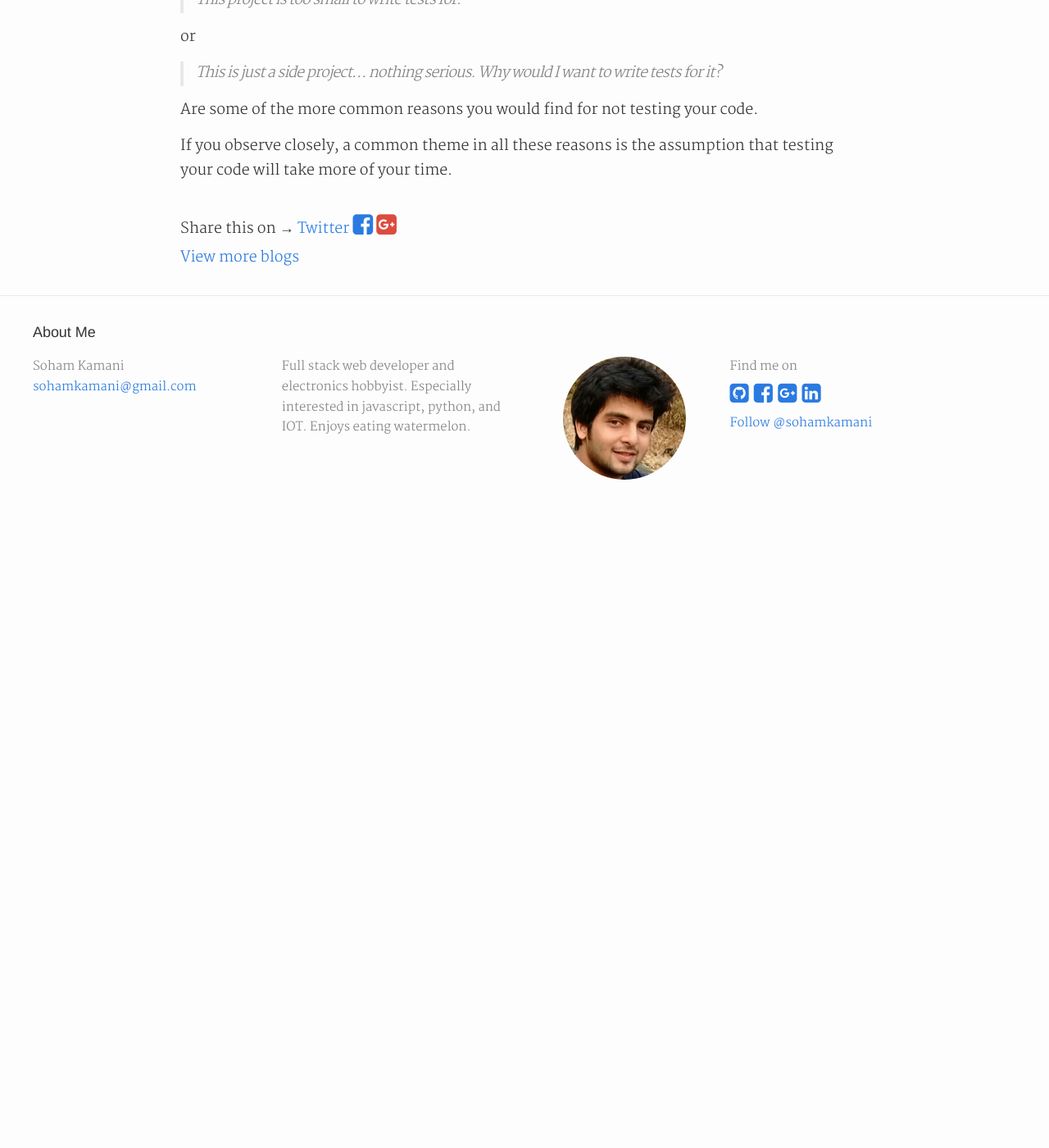
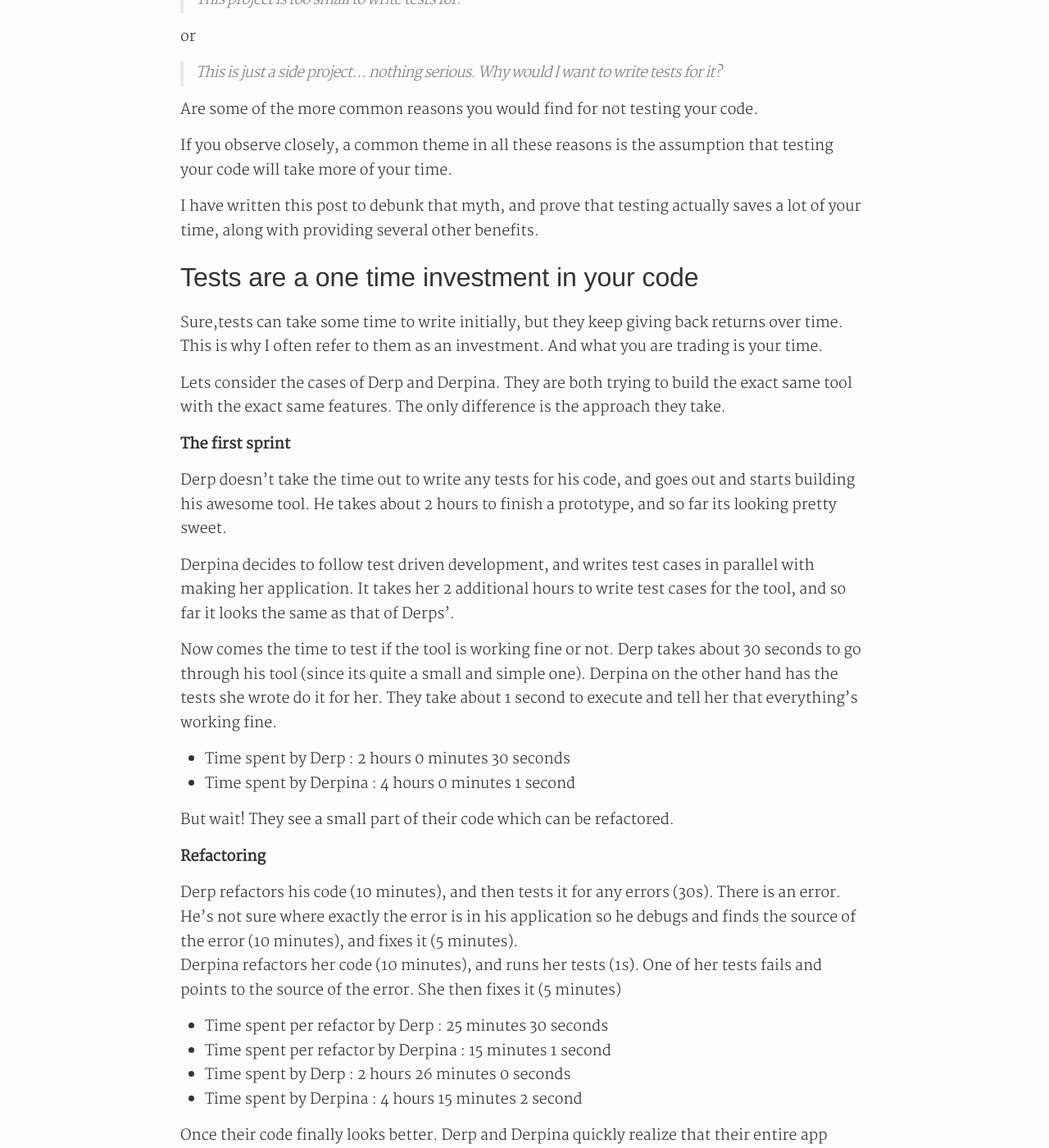
Before and after one commit to sohamkamani/sohamkamani.github.io, a Jekyll site: the page built from _posts/2016-07-29-always-write-tests.md, in a window 1280 px wide and 1400 px high, scrolled down 492 px. Shown: the whole window at 82% size. Built offline with Jekyll 4.4.1, drawn with Linux system fonts in a browser that asks for light colours; nearby versions of some CDN libraries; comment, search, counter and statistics services are not loaded; before the commit the page ends 1122 px from its top, so only the background shows below that; some of the changed text lies outside the part shown.

Commit message:
with times

```diff
--- a/_posts/2016-07-29-always-write-tests.md
+++ b/_posts/2016-07-29-always-write-tests.md
@@ -23,3 +23,55 @@ or
 Are some of the more common reasons you would find for not testing your code.
 
 If you observe closely, a common theme in all these reasons is the assumption that testing your code will take more of your time.
+
+I have written this post to debunk that myth, and prove that testing actually saves a lot of your time, along with providing several other benefits.
+
+## Tests are a one time investment in your code
+
+Sure,tests can take some time to write initially, but they keep giving back returns over time. This is why I often refer to them as an investment. And what you are trading is your time.
+
+Lets consider the cases of Derp and Derpina. They are both trying to build the exact same tool with the exact same features. The only difference is the approach they take.
+
+__The first sprint__
+
+Derp doesn't take the time out to write any tests for his code, and goes out and starts building his awesome tool. He takes about 2 hours to finish a prototype, and so far its looking pretty sweet.
+
+Derpina decides to follow test driven development, and writes test cases in parallel with making her application. It takes her 2 additional hours to write test cases for the tool, and so far it looks the same as that of Derps'.
+
+Now comes the time to test if the tool is working fine or not. Derp takes about 30 seconds to go through his tool (since its quite a small and simple one). Derpina on the other hand has the tests she wrote do it for her. They take about 1 second to execute and tell her that everything's working fine.
+
+- Time spent by Derp : 2 hours 0 minutes 30 seconds
+- Time spent by Derpina : 4 hours 0 minutes 1 second
+
+But wait! They see a small part of their code which can be refactored.
+
+__Refactoring__
+
+Derp refactors his code (10 minutes), and then tests it for any errors (30s). There is an error. He's not sure where exactly the error is in his application so he debugs and finds the source of the error (10 minutes), and fixes it (5 minutes).
+Derpina refactors her code (10 minutes), and runs her tests (1s). One of her tests fails and points to the source of the error. She then fixes it (5 minutes)
+
+- Time spent per refactor by Derp : 25 minutes 30 seconds
+- Time spent per refactor by Derpina : 15 minutes 1 second
+- Time spent by Derp : 2 hours 26 minutes 0 seconds
+- Time spent by Derpina : 4 hours 15 minutes 2 second
+
+Once their code finally looks better. Derp and Derpina quickly realize that their entire app relies on an input given by the user that's supposed to be a whole number. They never considered the case where the person who is using the tool might enter a decimal, or a letter, or not enter anything at all!
+
+__Edge cases__
+
+Derp tests his code for all three of these edge cases (3 * 30s), finds out that one of the edge cases do not work as expected. He then refactors his code (25.5 minutes) and tests all cases again (3 * 30s)
+
+Derpina modifies one of her tests (5 minutes) to account for all edge cases. She then finds similar results to that of Derp after running the tests (1s) and refactors her code (15m 1s), and runs her tests again (1s)
+
+- Time spent by Derp : 2 hours 54 minutes 30 seconds
+- Time spent by Derpina : 4 hours 35 minutes 5 seconds
+
+__Adding a new Feature__
+
+When the time finally comes to add a new feature, Derp seems to be a little slow in implementing it. This is because he is very careful to not break the other features of the tool while he is building the new feature. He finishes the new feature in 20 minutes, and tests his app against all cases (3 * 30 seconds).
+
+Derpina on the other hand seems to be doing better. She *knows* that the tool will still work well because she has her tests running in the background telling her if anything is breaking. She manages to finish the feature in 10 minutes, with 5 minutes to write tests for the new feature as well.
+
+## They give you confidence that your code will not fail
+
+## They can act as documentation
```
